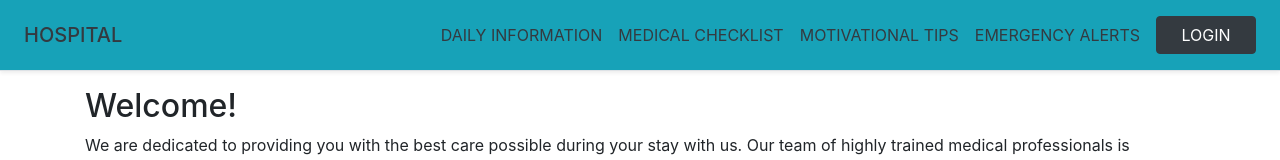
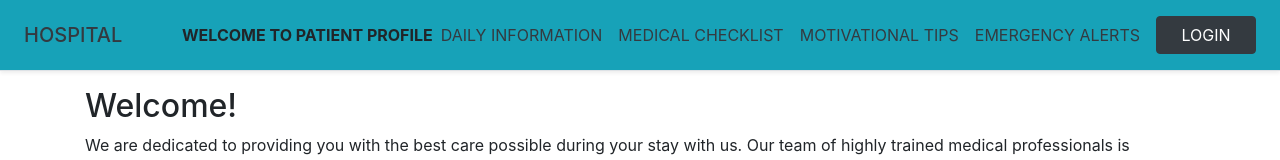
Before and after one commit to singhbikramjeet/group1-comp308, a React (Create React App) app in the folder client/: page / in a window 1280 px wide. Shown: the top 160 px of the page. Built offline with nearby package versions, Linux system fonts and the light colour scheme; no server answers.

Commit message:
closes #1

```diff
--- a/client/src/components/Navbar.js
+++ b/client/src/components/Navbar.js
@@ -31,11 +31,13 @@ function Navbar(props) {
           <nav className="my-2 my-md-0 me-md-3">
             {profile && profile.role === 1 ? (
               <>
+                <b>WELCOME TO NURSE PROFILE</b>
                 <Link className="p-2 text-dark" to="/patients">PATIENT RECORDS</Link>
                 <Link className="p-2 text-dark" to="/createMotivationaltips">MOTIVATIONAL TIPS</Link>
               </>
             ) : (
               <>
+                <b>WELCOME TO PATIENT PROFILE</b>
                 <Link className="p-2 text-dark" to="/dailyinfo">DAILY INFORMATION</Link>
                 <Link className="p-2 text-dark" to="/medicalChecklist">MEDICAL CHECKLIST</Link>
                 <Link className="p-2 text-dark" to="/getMotivationaltips">MOTIVATIONAL TIPS</Link>
```
